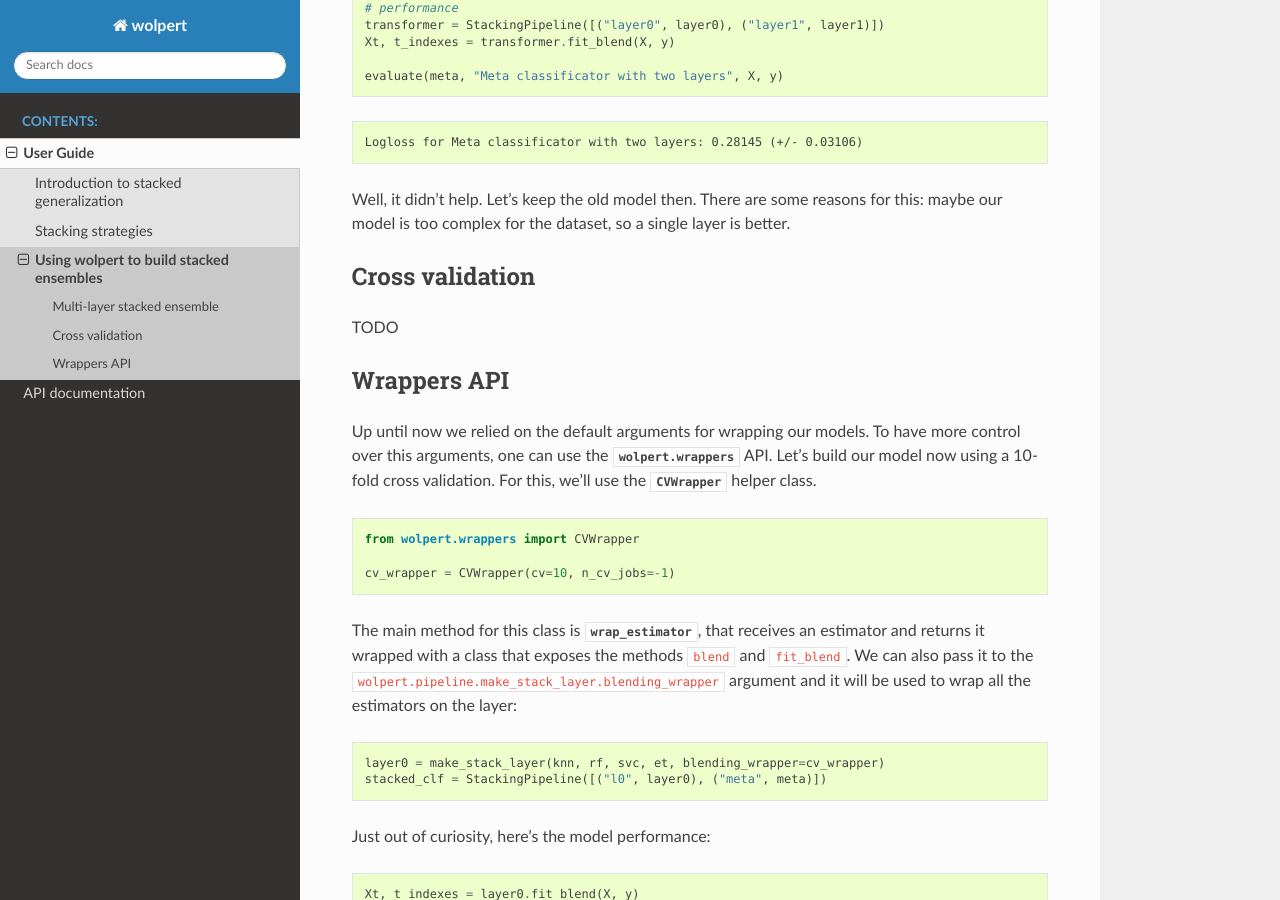
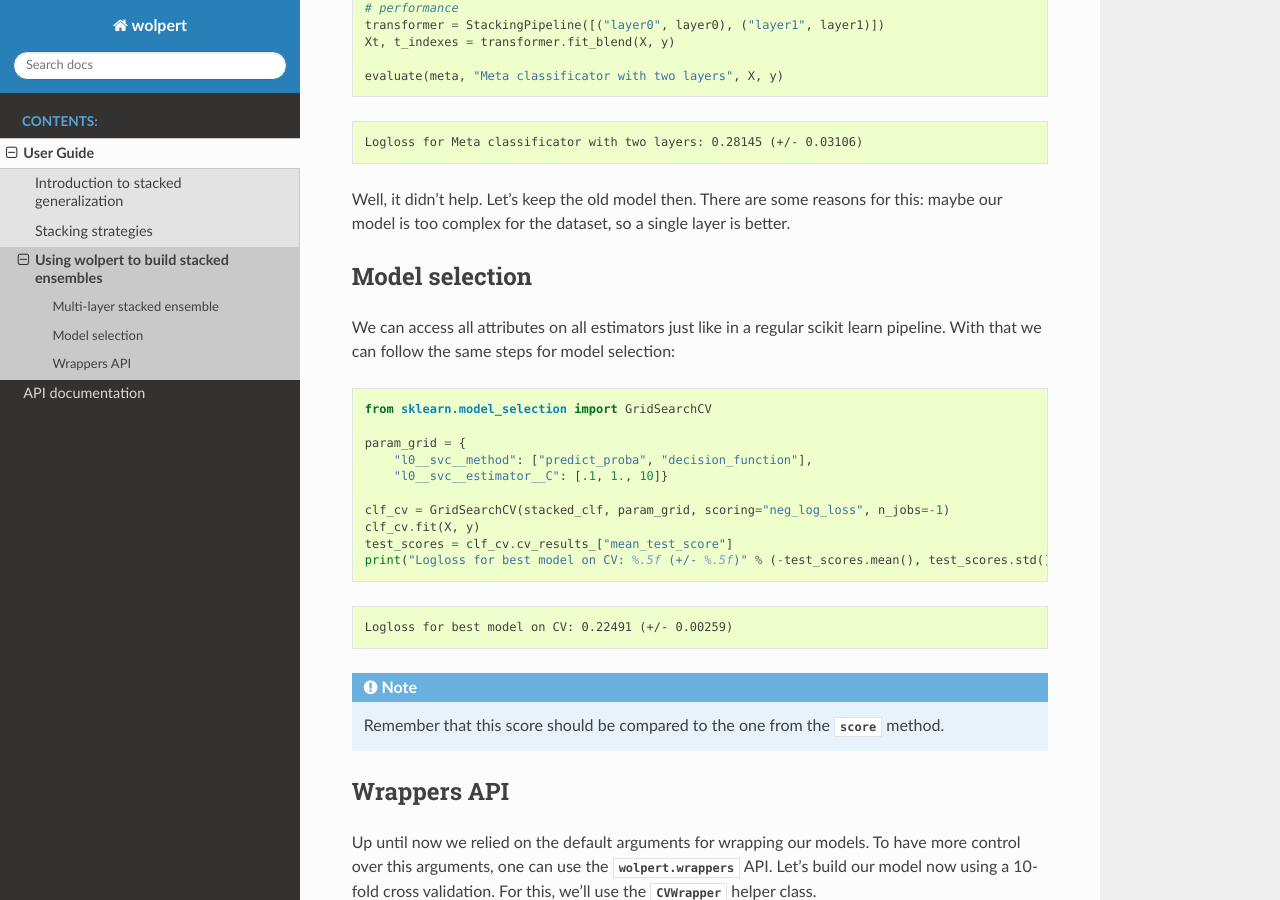
Before and after one commit to caioaao/wolpert, a Sphinx documentation site: the page built from docs/source/user_guide/usage.rst, in a window 1280 px wide and 900 px high, scrolled down 2983 px. Built offline with Sphinx 7.4.7 and the Read the Docs theme 2.0.0, drawn with Linux system fonts in a browser that asks for light colours; cross-references to code outside the pages are shown as plain code.

Commit message:
Model selection using cross validation

```diff
--- a/docs/source/user_guide/usage.rst
+++ b/docs/source/user_guide/usage.rst
@@ -152,10 +152,31 @@ Let's try a simple approach: we'll grab the best two models from the first layer
 
 Well, it didn't help. Let's keep the old model then. There are some reasons for this: maybe our model is too complex for the dataset, so a single layer is better.
 
-Cross validation
-----------------
+Model selection
+---------------
 
-TODO
+We can access all attributes on all estimators just like in a regular scikit learn pipeline. With that we can follow the same steps for model selection:
+
+.. testcode::
+
+   from sklearn.model_selection import GridSearchCV
+
+   param_grid = {
+       "l0__svc__method": ["predict_proba", "decision_function"],
+       "l0__svc__estimator__C": [.1, 1., 10]}
+
+   clf_cv = GridSearchCV(stacked_clf, param_grid, scoring="neg_log_loss", n_jobs=-1)
+   clf_cv.fit(X, y)
+   test_scores = clf_cv.cv_results_["mean_test_score"]
+   print("Logloss for best model on CV: %.5f (+/- %.5f)" % (-test_scores.mean(), test_scores.std()) )
+
+.. testoutput::
+
+   Logloss for best model on CV: 0.22491 (+/- 0.00259)
+
+.. note::
+
+   Remember that this score should be compared to the one from the :meth:`score <wolpert.pipeline.StackingPipeline.score>` method.
 
 Wrappers API
 ------------
```
